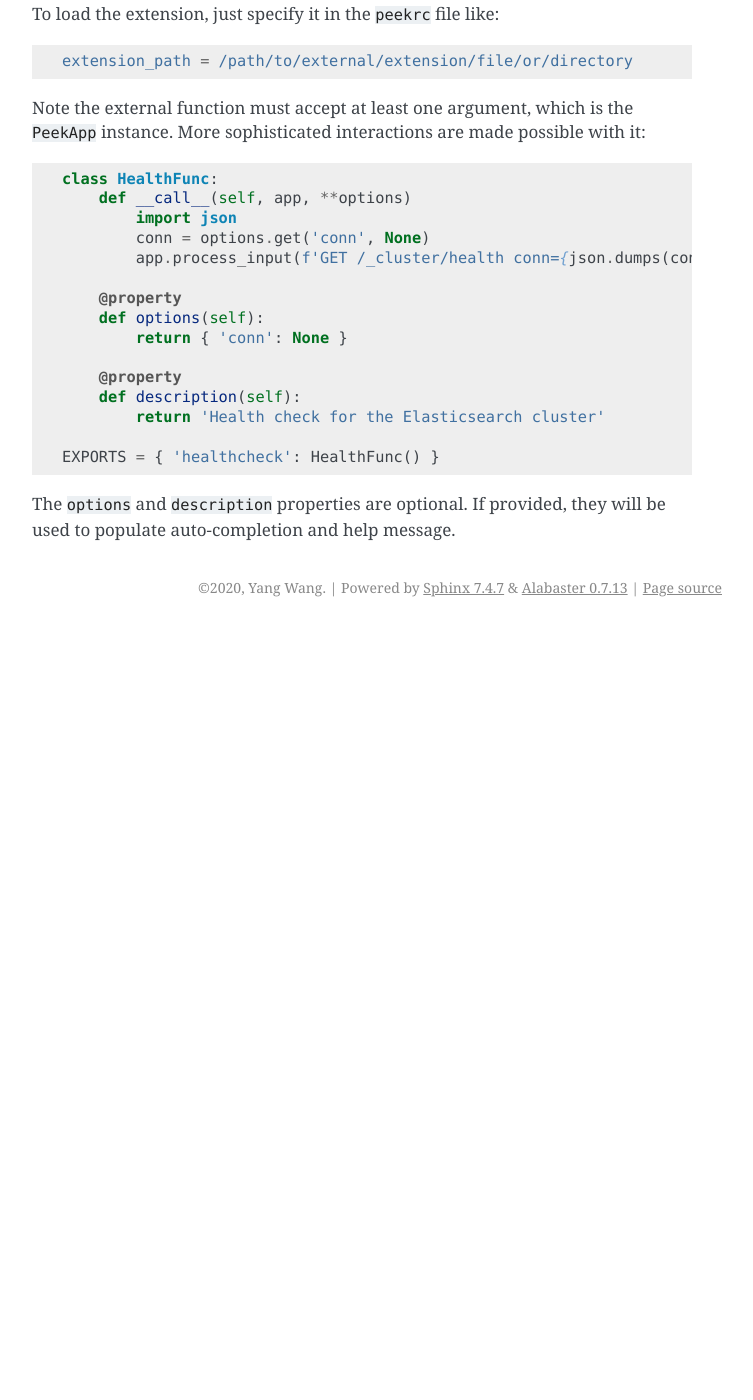
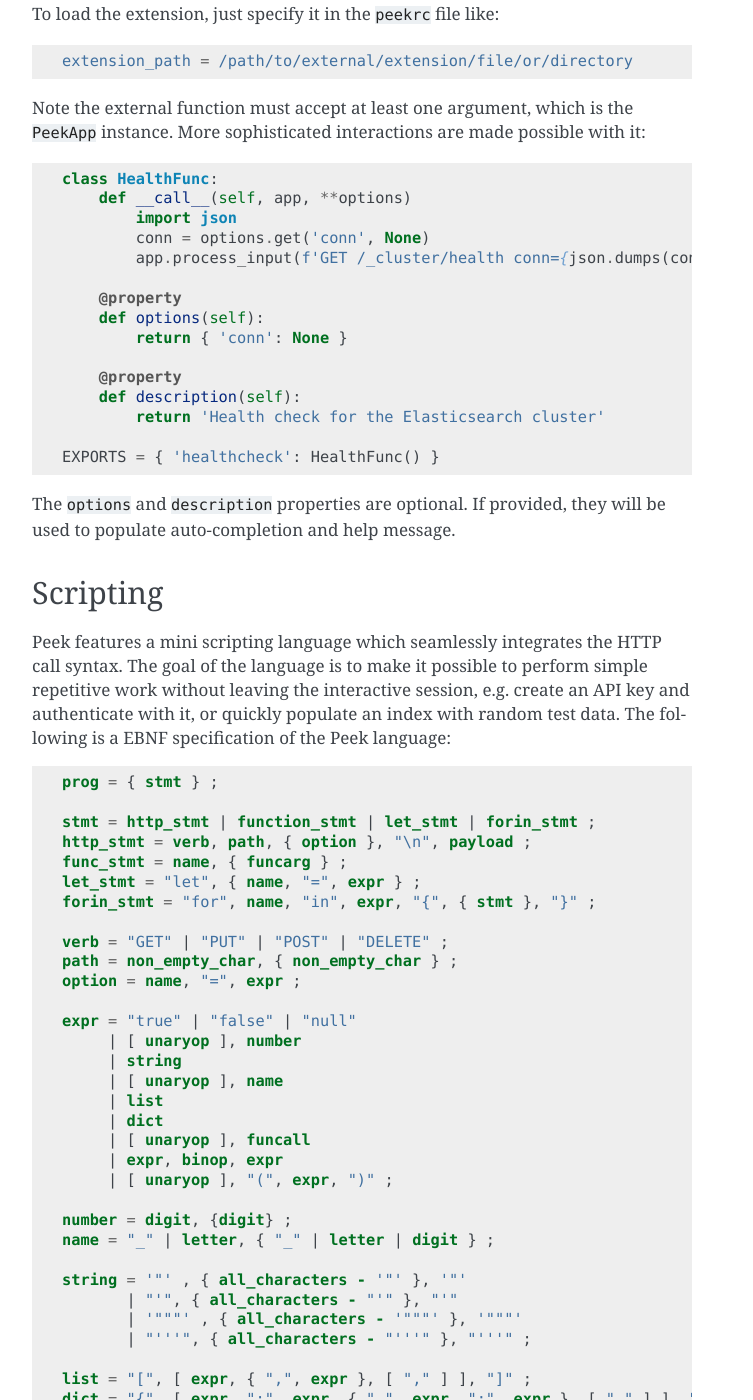
Before and after one commit to ywangd/peek, a Sphinx documentation site: the page built from docs/usage.rst, in a window 1280 px wide and 1400 px high, scrolled down 4442 px. Shown: the whole window, without its empty margins (388-1141 px from the left). Built offline with Sphinx 7.4.7, drawn with Linux system fonts in a browser that asks for light colours; pages that are not in the unit, such as notebooks, are missing from menus; before the commit the page ends 5069 px from its top, so only the background shows below that; some of the changed text lies outside the part shown.

Commit message:
add scripting doc

```diff
--- a/docs/usage.rst
+++ b/docs/usage.rst
@@ -223,3 +223,69 @@ instance. More sophisticated interactions are made possible with it:
 
 The ``options`` and ``description`` properties are optional. If provided, they will
 be used to populate auto-completion and help message.
+
+
+Scripting
+---------
+Peek features a mini scripting language which seamlessly integrates the HTTP call
+syntax. The goal of the language is to make it
+possible to perform simple repetitive work without leaving the interactive
+session, e.g. create an API key and authenticate with it,
+or quickly populate an index with random test data.
+The following is a EBNF specification of the Peek language:
+
+.. code-block:: ebnf
+
+  prog = { stmt } ;
+
+  stmt = http_stmt | function_stmt | let_stmt | forin_stmt ;
+  http_stmt = verb, path, { option }, "\n", payload ;
+  func_stmt = name, { funcarg } ;
+  let_stmt = "let", { name, "=", expr } ;
+  forin_stmt = "for", name, "in", expr, "{", { stmt }, "}" ;
+
+  verb = "GET" | "PUT" | "POST" | "DELETE" ;
+  path = non_empty_char, { non_empty_char } ;
+  option = name, "=", expr ;
+
+  expr = "true" | "false" | "null"
+       | [ unaryop ], number
+       | string
+       | [ unaryop ], name
+       | list
+       | dict
+       | [ unaryop ], funcall
+       | expr, binop, expr
+       | [ unaryop ], "(", expr, ")" ;
+
+  number = digit, {digit} ;
+  name = "_" | letter, { "_" | letter | digit } ;
+
+  string = '"' , { all_characters - '"' }, '"'
+         | "'", { all_characters - "'" }, "'"
+         | '"""' , { all_characters - '"""' }, '"""'
+         | "'''", { all_characters - "'''" }, "'''" ;
+
+  list = "[", [ expr, { ",", expr }, [ "," ] ], "]" ;
+  dict = "{", [ expr, ":", expr, { ",", expr, ":", expr }, [ "," ] ], "}" ;
+  funcall = expr, "(", [ funcarg, { ",", funcarg } ], ")" ;
+  funcarg = { expr | option }
+
+  unaryop = "-" | "+" ;
+  binop = "+" | "-" | "*" | "/" | "%" | "." ;
+  digit = "0" | "1" | "2" | "3" | "4" | "5" | "6" | "7" | "8" | "9" ;
+  letter = "A" | "B" | "C" | "D" | "E" | "F" | "G"
+         | "H" | "I" | "J" | "K" | "L" | "M" | "N"
+         | "O" | "P" | "Q" | "R" | "S" | "T" | "U"
+         | "V" | "W" | "X" | "Y" | "Z" | "a" | "b"
+         | "c" | "d" | "e" | "f" | "g" | "h" | "i"
+         | "j" | "k" | "l" | "m" | "n" | "o" | "p"
+         | "q" | "r" | "s" | "t" | "u" | "v" | "w"
+         | "x" | "y" | "z" ;
+
+
+Due to its simplistic nature, the language is not intended to be
+`Turing complete <https://en.wikipedia.org/wiki/Turing_completeness>`_
+and it is not due to lack of conditional control construct, e.g. ``if/else``.
+For complex scripting requirements, it is recommended to use Peek in batch
+mode as part of a shell script.
```
